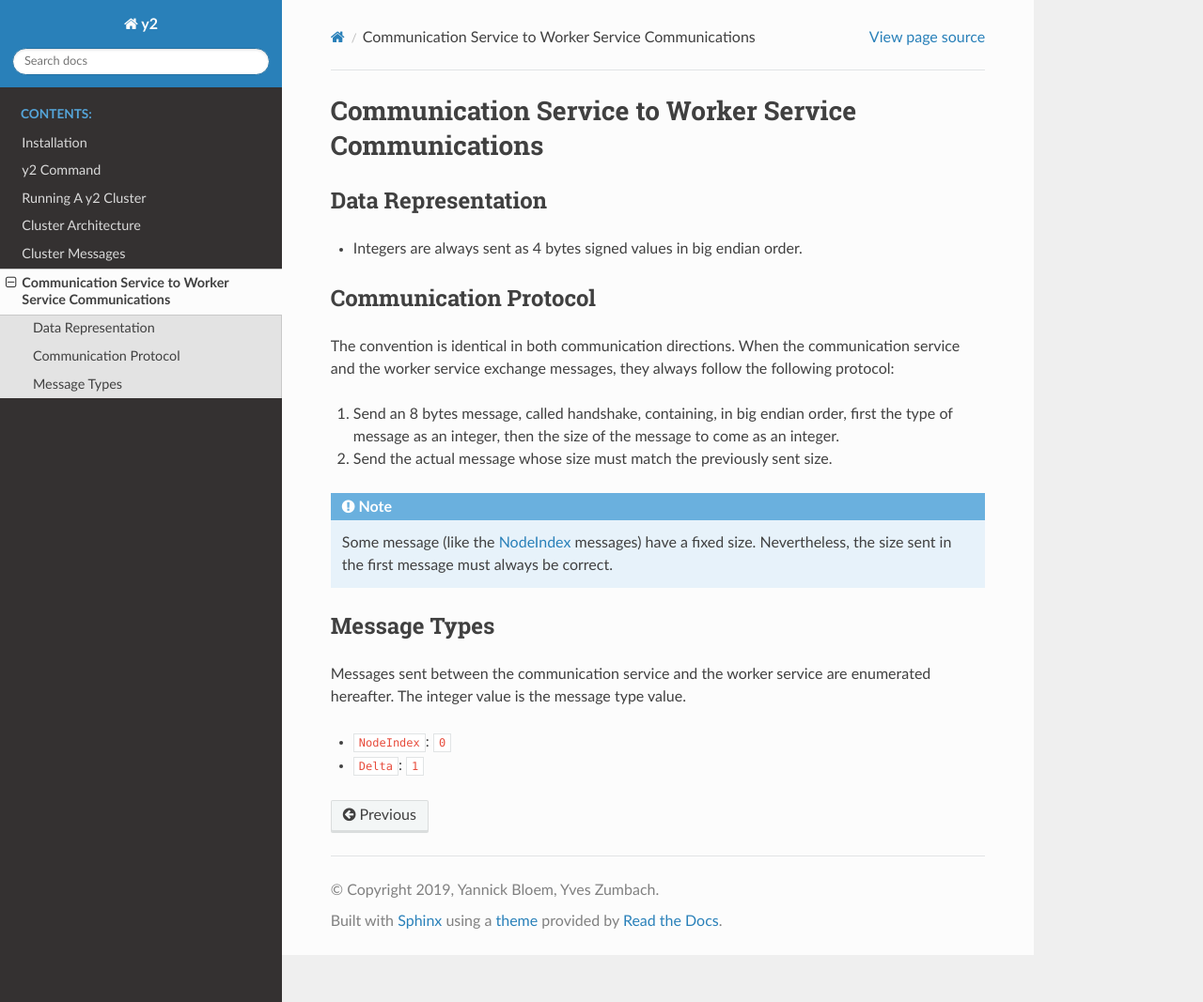
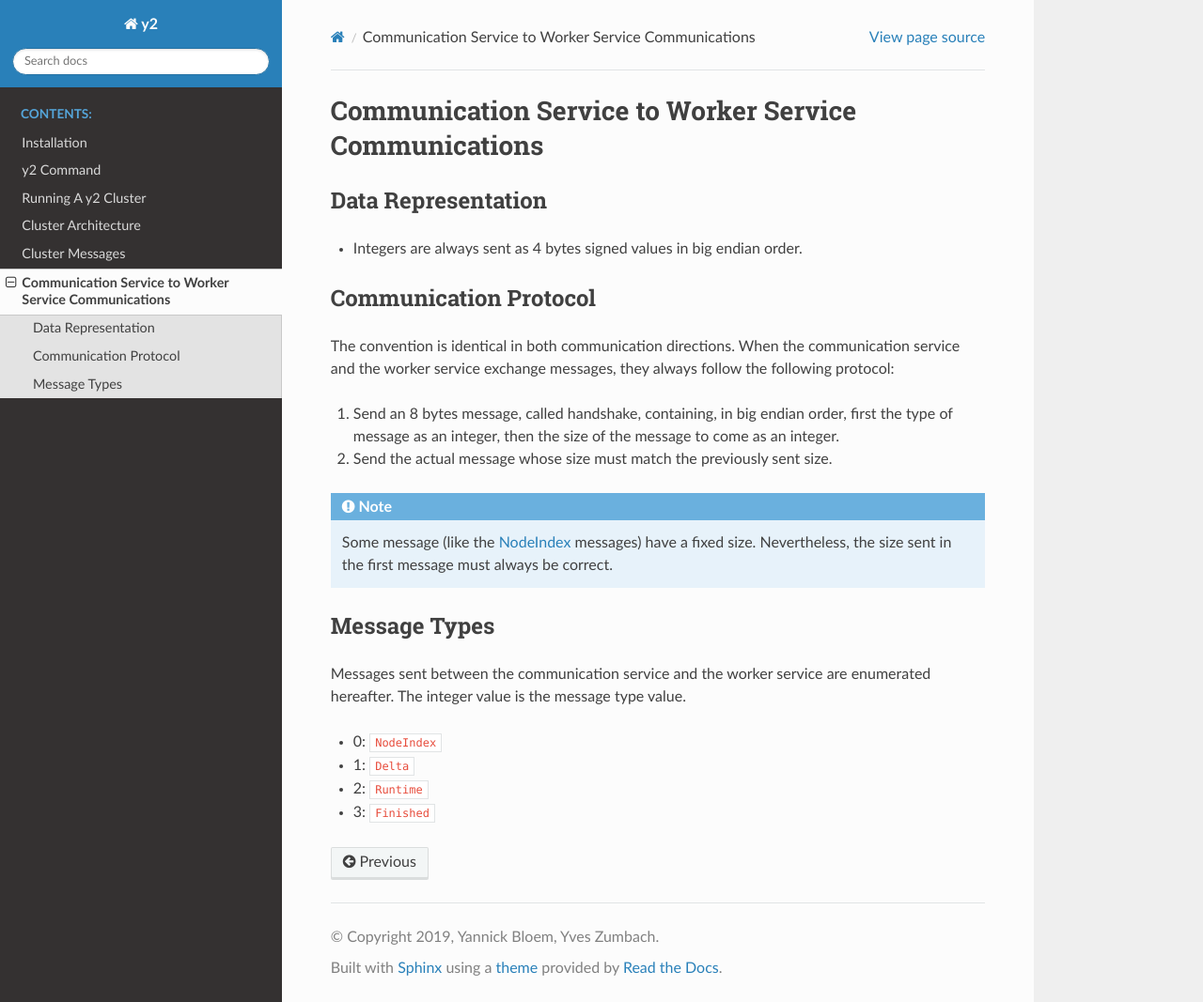
Before and after one commit to YvesZumbach/y2_documentation, a Sphinx documentation site: the page built from doc/communication_to_worker_communications.rst, in a window 1280 px wide and 1067 px high. Shown: the whole window at 94% size. Built offline with Sphinx 7.4.7 and the Read the Docs theme 2.0.0, drawn with Linux system fonts in a browser that asks for light colours.

Commit message:
Document message type value for the messages used when running the cluster

```diff
--- a/doc/communication_to_worker_communications.rst
+++ b/doc/communication_to_worker_communications.rst
@@ -27,5 +27,7 @@ Message Types
 Messages sent between the communication service and the worker service are enumerated hereafter.
 The integer value is the message type value.
 
-* ``NodeIndex``: ``0``
-* ``Delta``: ``1``
+* 0: ``NodeIndex``
+* 1: ``Delta``
+* 2: ``Runtime``
+* 3: ``Finished``
```
